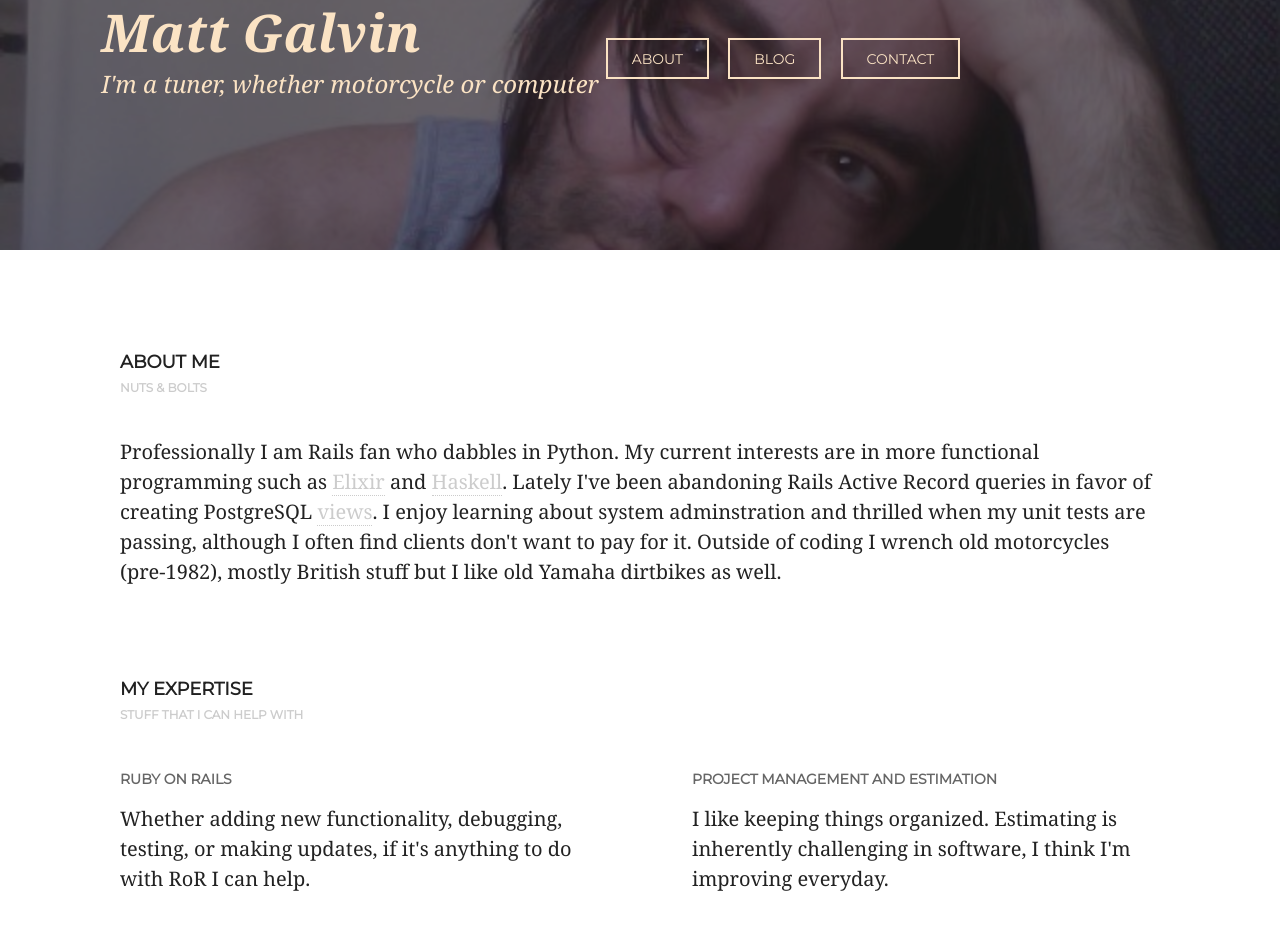
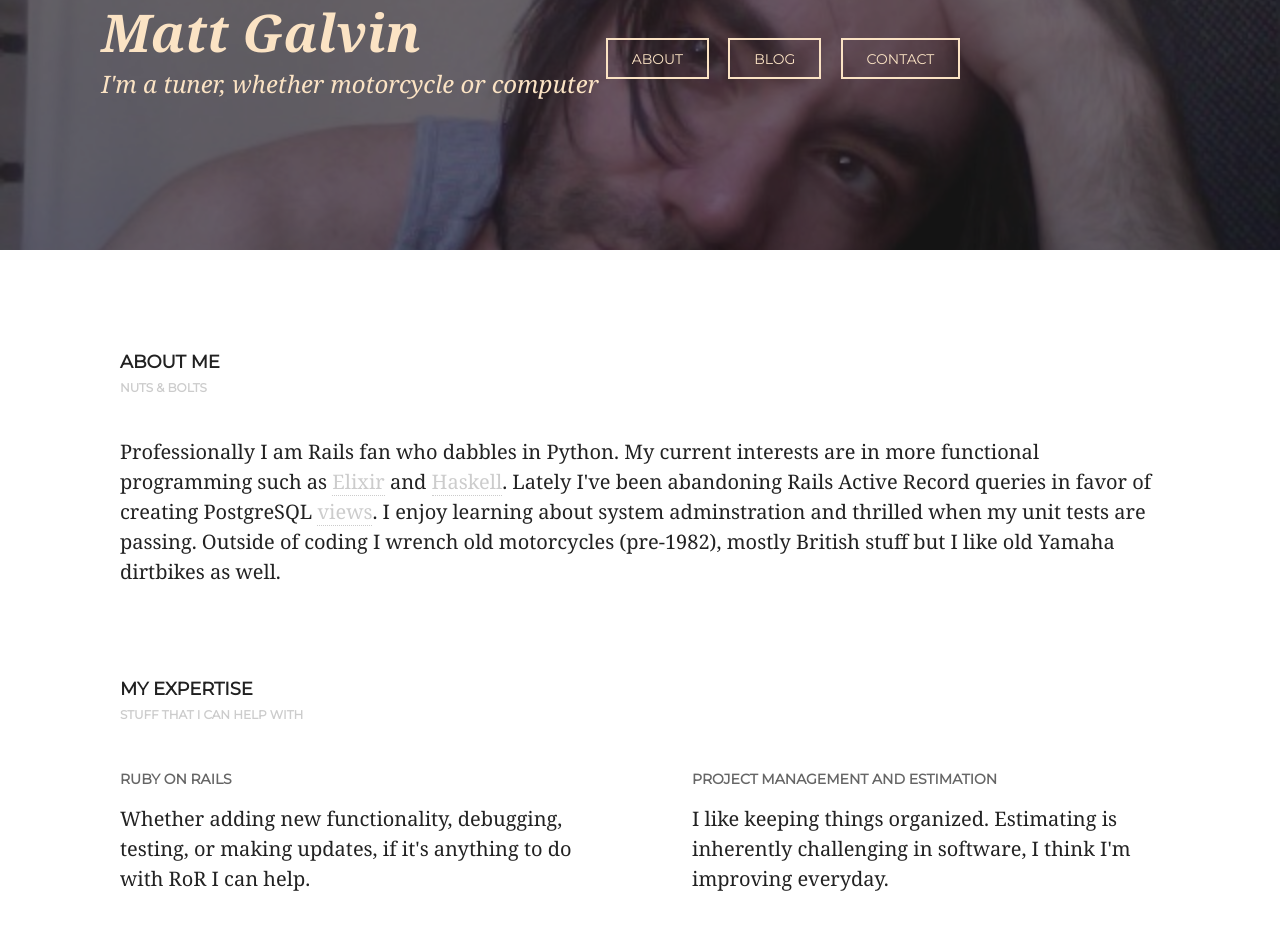
Before and after one commit to mattjg908/mattjg908.github.com, a Jekyll site: the page built from about/index.html, in a window 1280 px wide. Shown: the top 941 px of the page. Built offline with Jekyll 4.4.1, drawn with Linux system fonts in a browser that asks for light colours; some web fonts are replaced.

Commit message:
More edits

```diff
--- a/about/index.html
+++ b/about/index.html
@@ -15,7 +15,7 @@ overview: true
                 <span class="section-subtitle">Nuts & Bolts</a></span>
             </header>
 
-            <p>Professionally I am Rails fan who dabbles in Python. My current interests are in more functional programming such as <a href="http://elixir-lang.org/">Elixir</a> and <a href="https://www.haskell.org/">Haskell</a>. Lately I've been abandoning Rails Active Record queries in favor of creating PostgreSQL <a href="http://www.postgresql.org/docs/9.4/static/sql-createview.html">views</a>. I enjoy learning about system adminstration and thrilled when my unit tests are passing, although I often find clients don't want to pay for it. Outside of coding I wrench old motorcycles (pre-1982), mostly British stuff but I like old Yamaha dirtbikes as well.</p>
+            <p>Professionally I am Rails fan who dabbles in Python. My current interests are in more functional programming such as <a href="http://elixir-lang.org/">Elixir</a> and <a href="https://www.haskell.org/">Haskell</a>. Lately I've been abandoning Rails Active Record queries in favor of creating PostgreSQL <a href="http://www.postgresql.org/docs/9.4/static/sql-createview.html">views</a>. I enjoy learning about system adminstration and thrilled when my unit tests are passing. Outside of coding I wrench old motorcycles (pre-1982), mostly British stuff but I like old Yamaha dirtbikes as well.</p>
 
         </section>
 
```
